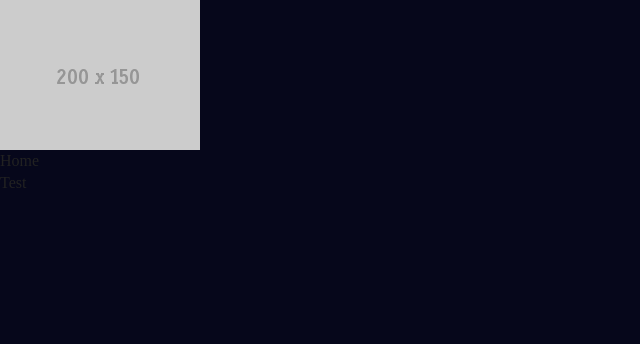
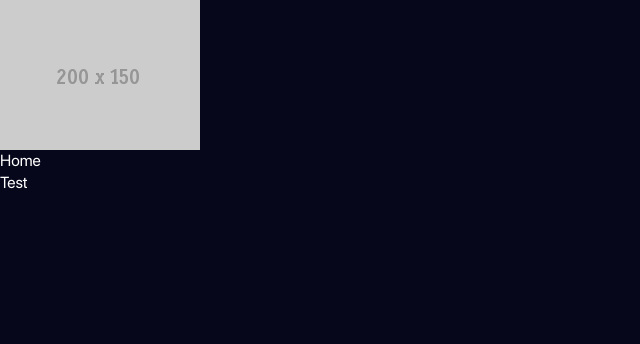
Before and after one commit to lesukilya/Swapster, a PHP site: page / in a window 1280 px wide. Shown: the top 344 px of the page, without its empty margins (0-640 px from the left). Run offline with PHP 8.4, Linux system fonts and the light colour scheme; style sheets or scripts are compiled from the project's sources.

Commit message:
SWAP-1 website -fonts added

```diff
--- a/dev/src/sass/_fonts.scss
+++ b/dev/src/sass/_fonts.scss
@@ -7,7 +7,32 @@
  * @include font-face('PTSans', 'PTSansItalic', normal, italic);
  * @include font-face('PTSans', 'PTSansBold', bold);
  */
+
 $Arial:       Arial, 'Helvetica Neue', Helvetica, sans-serif;
 $OpenSans:   'Open Sans', sans-serif;
 $Roboto:     'Roboto', sans-serif;
 $RobotoSlab: 'Roboto Slab', serif;
+
+@font-face {
+  font-family: "SF Pro Display";
+  src: url("../fonts/SFPro.otf") format("opentype");
+  font-weight: 400;
+  font-style: normal;
+}
+
+@font-face {
+  font-family: "SF Pro Display";
+  src: url("../fonts/SFProBold.otf") format("opentype");
+  font-weight: 700;
+  font-style: normal;
+}
+
+
+@font-face {
+  font-family: "SF Pro Display";
+  src: url("../fonts/SFProMedium.otf") format("opentype");
+  font-weight: 500;
+  font-style: normal;
+}
+
+$SFPro: "SF Pro Display";
--- a/dev/src/sass/_mixins.scss
+++ b/dev/src/sass/_mixins.scss
@@ -1,11 +1,10 @@
 @mixin font-face($name, $file, $weight: normal, $style: normal) {
   @font-face {
     font-family: '#{$name}';
-    src: url('../fonts/#{$file}.woff2') format('woff2'),
-         url('../fonts/#{$file}.woff') format('woff');
+    src: url('../fonts/#{$file}.ttf') format('ttf'),
+         url('../fonts/#{$file}.otf') format('otf');
     font-weight: $weight;
     font-style: $style;
-    font-display: swap;
   }
 }
 
--- a/dev/src/sass/_sprites.scss
+++ b/dev/src/sass/_sprites.scss
@@ -11,9 +11,9 @@
 // $spritesheet: width height image $spritesheet-sprites;
 $spritesheet-width: 0px;
 $spritesheet-height: 0px;
-$spritesheet-image: '../img/spritesheet.png?1658865249347';
+$spritesheet-image: '../img/spritesheet.png?1658906904560';
 $spritesheet-sprites: ();
-$spritesheet: (0px, 0px, '../img/spritesheet.png?1658865249347', $spritesheet-sprites, );
+$spritesheet: (0px, 0px, '../img/spritesheet.png?1658906904560', $spritesheet-sprites, );
 
 // The provided mixins are intended to be used with the array-like variables
 //
--- a/dev/src/sass/blocks/_mainNavigation.scss
+++ b/dev/src/sass/blocks/_mainNavigation.scss
@@ -14,6 +14,7 @@
   &__link {
     @include hover-underline;
     display: block;
-    color: inherit;
+    color: white;
+    font-family: $SFPro;
   }
 }
```
Also changed, not shown: assets/fonts/SFPro.otf (added), assets/fonts/SFProBold.otf (added), assets/fonts/SFProMedium.otf (added).
